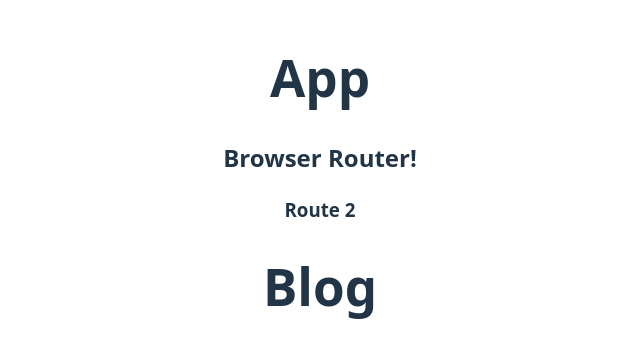
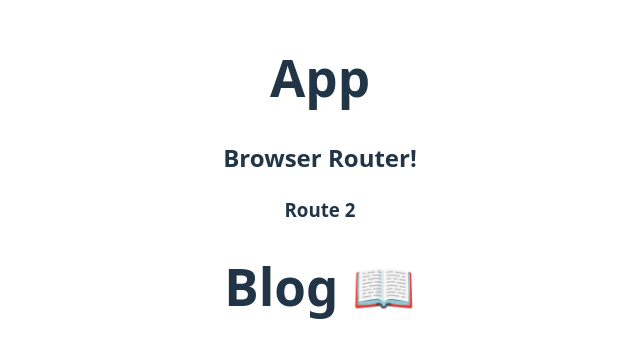
Before and after one commit to Maz-hub/react-router, a React (Vite) app: page /2 in a window 1280 px wide. Shown: the part 218-576 px from the top of the page, without its empty margins (320-960 px from the left). Built offline with nearby package versions, Linux system fonts and the light colour scheme.

Commit message:
Add Link component with navigation logic

```diff
--- a/src/Blog.jsx
+++ b/src/Blog.jsx
@@ -1,3 +1,3 @@
 export default function Blog() {
-  return <h1>Blog</h1>;
+  return <h1>Blog 📖</h1>;
 }
```
Also changed, not shown: src/Link.jsx (+10 -2 lines).
